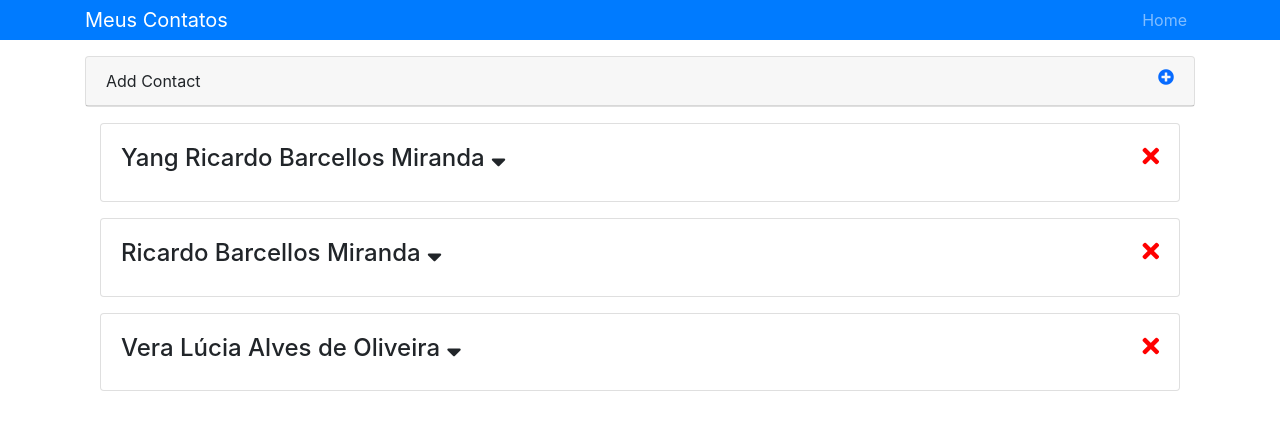
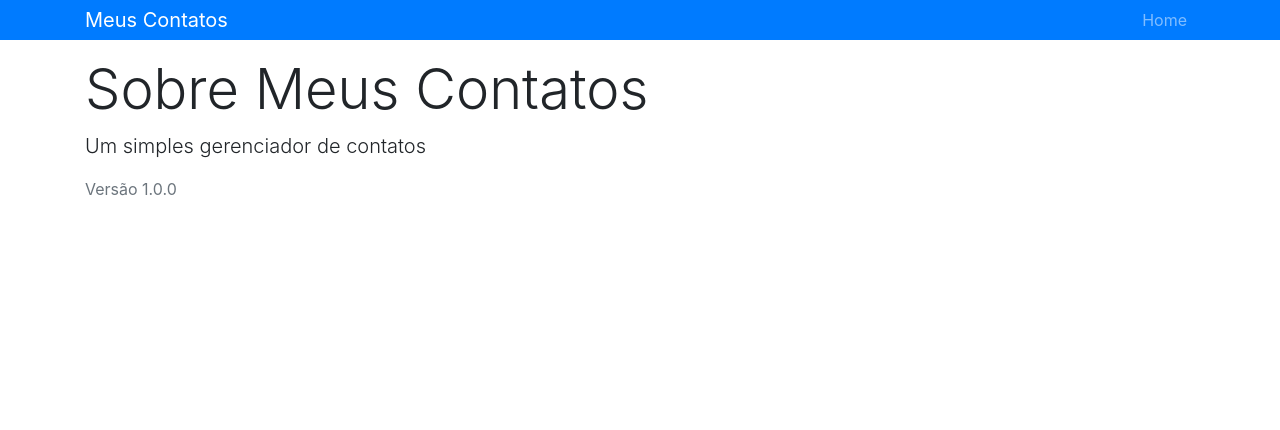
Before and after one commit to arpesh28/react-front-to-back, a React (Create React App) app in the folder contactmanager/: page /about in a window 1280 px wide. Shown: the top 430 px of the page. Built offline with nearby package versions, Linux system fonts and the light colour scheme.

Commit message:
routing pages

```diff
--- a/contactmanager/package.json
+++ b/contactmanager/package.json
@@ -10,6 +10,7 @@
     "popper.js": "^1.14.4",
     "react": "^16.5.2",
     "react-dom": "^16.5.2",
+    "react-router-dom": "^4.3.1",
     "react-scripts": "2.0.4",
     "uuid": "^3.3.2"
   },
--- a/contactmanager/src/App.js
+++ b/contactmanager/src/App.js
@@ -1,6 +1,8 @@
 import React, { Component } from "react";
+import { BrowserRouter as Router, Route, Switch } from "react-router-dom";
 
 import Header from "./components/layout/Header";
+import About from "./components/layout/About";
 
 import AddContact from "./components/contacts/AddContact";
 import Contacts from "./components/contacts/Contacts";
@@ -14,13 +16,18 @@ class App extends Component {
   render() {
     return (
       <Provider>
-        <div className="App">
-          <Header branding="Meus Contatos" />
-          <div className="container">
-            <AddContact />
-            <Contacts />
+        <Router>
+          <div className="App">
+            <Header branding="Meus Contatos" />
+            <div className="container">
+              <Switch>
+                <Route exact path="/" component={Contacts} />
+                <Route exact path="/add" component={AddContact} />
+                <Route exact path="/about" component={About} />
+              </Switch>
+            </div>
           </div>
-        </div>
+        </Router>
       </Provider>
     );
   }
--- /dev/null
+++ b/contactmanager/src/components/layout/About.jsx
@@ -0,0 +1,11 @@
+import React from "react";
+
+export default () => {
+  return (
+    <div>
+      <h1 className="display-4">Sobre Meus Contatos</h1>
+      <p className="lead">Um simples gerenciador de contatos</p>
+      <p className="text-secondary">Versão 1.0.0</p>
+    </div>
+  );
+};
```
Also changed, not shown: 1 other file (tests, documents, lock files or other folders).
